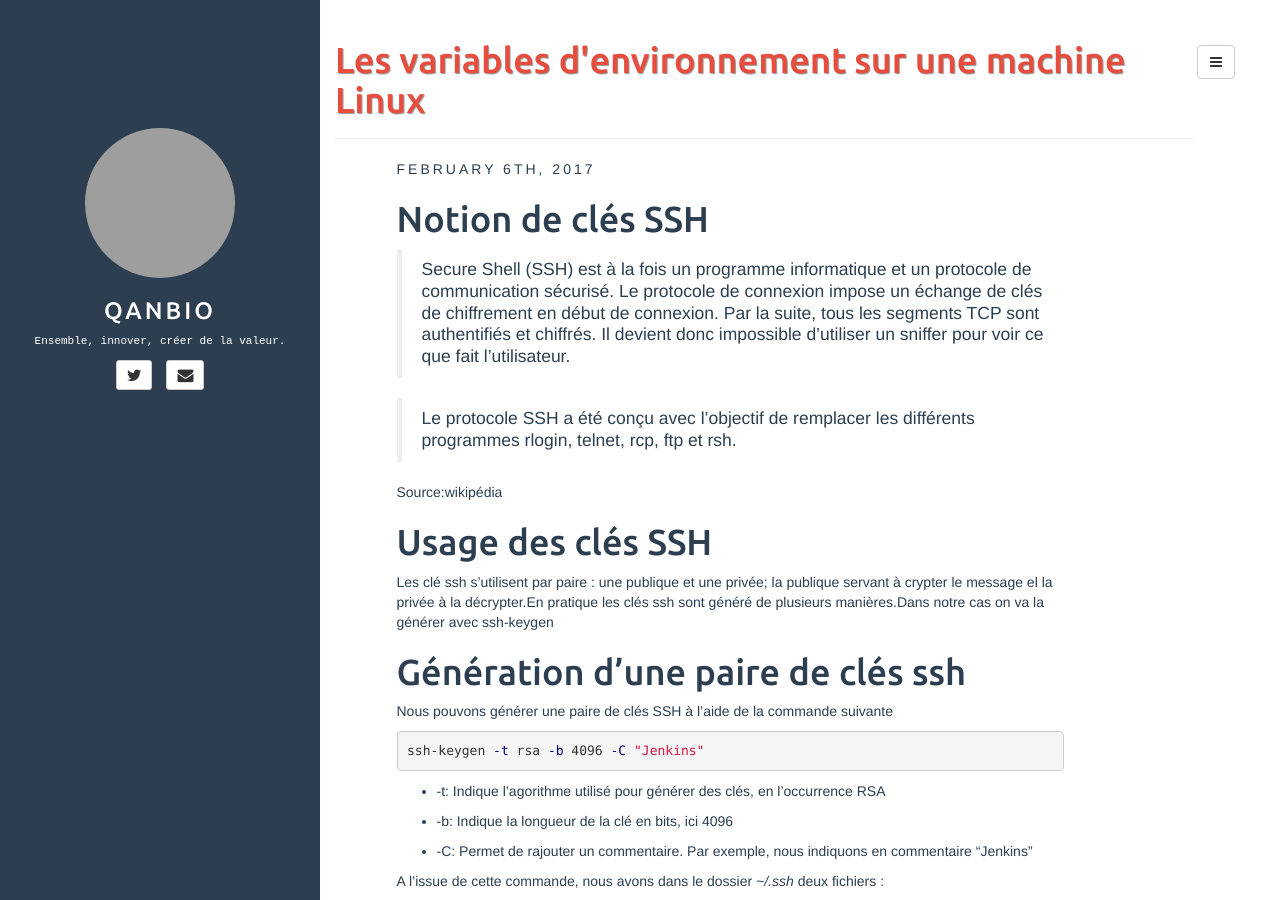
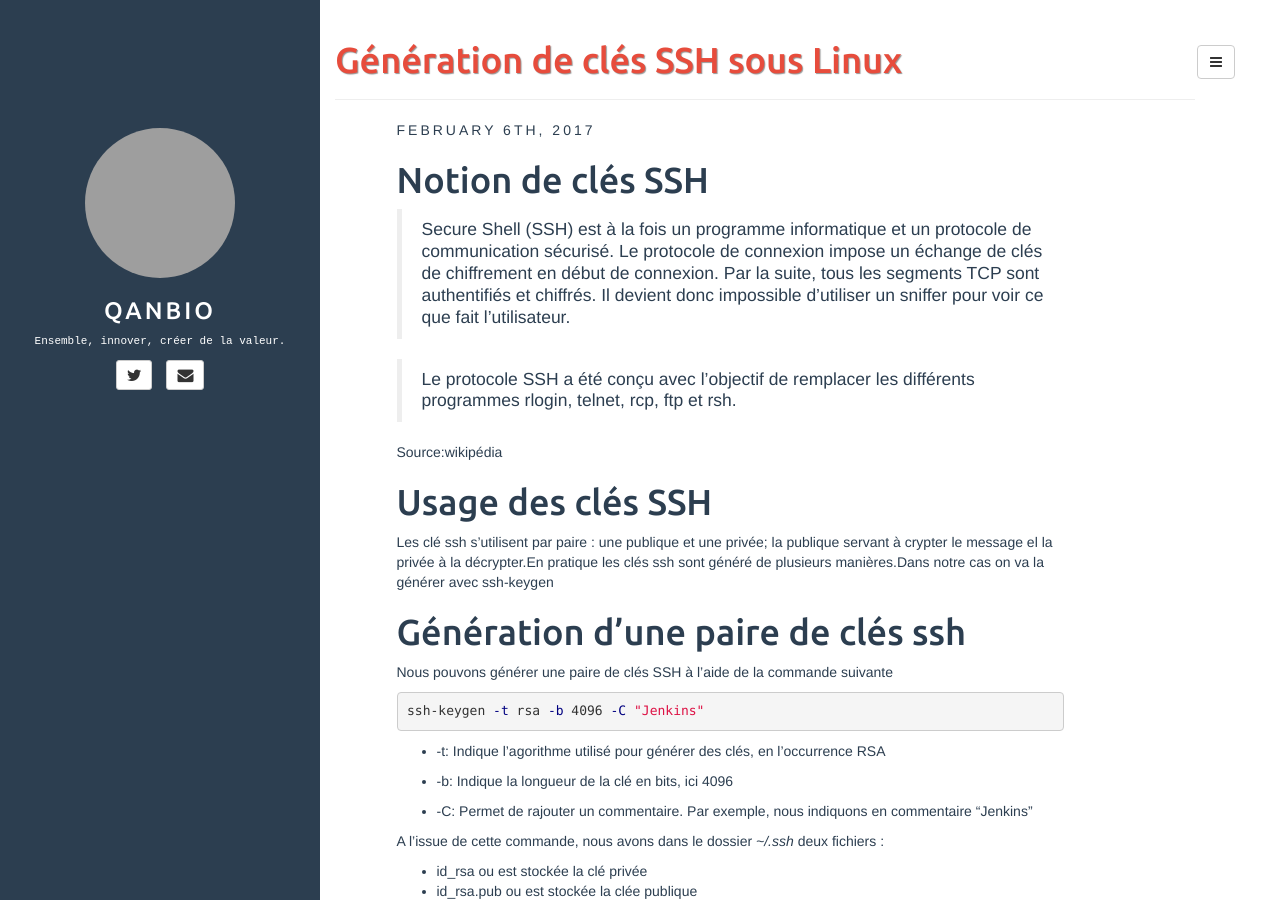
Before and after one commit to qanbio/blog, a Jekyll site: the page built from _posts/2017-02-06-cles-ssh-linux.md, in a window 1280 px wide and 900 px high. Built offline with Jekyll 4.4.1, drawn with Linux system fonts in a browser that asks for light colours; comment, search, counter and statistics services are not loaded; grey boxes are pictures that could not be loaded.

Commit message:
Post sur Generation Cles SSH sous Linux

```diff
--- a/_posts/2017-02-06-cles-ssh-linux.md
+++ b/_posts/2017-02-06-cles-ssh-linux.md
@@ -1,6 +1,6 @@
 ---
 layout: post
-title: Les variables d'environnement sur une machine Linux
+title: Génération de clés SSH sous Linux
 categories: [tech]
 tags: [linux, debian, env, var, variable, environnement]
 author: crepin_fadjo
```
